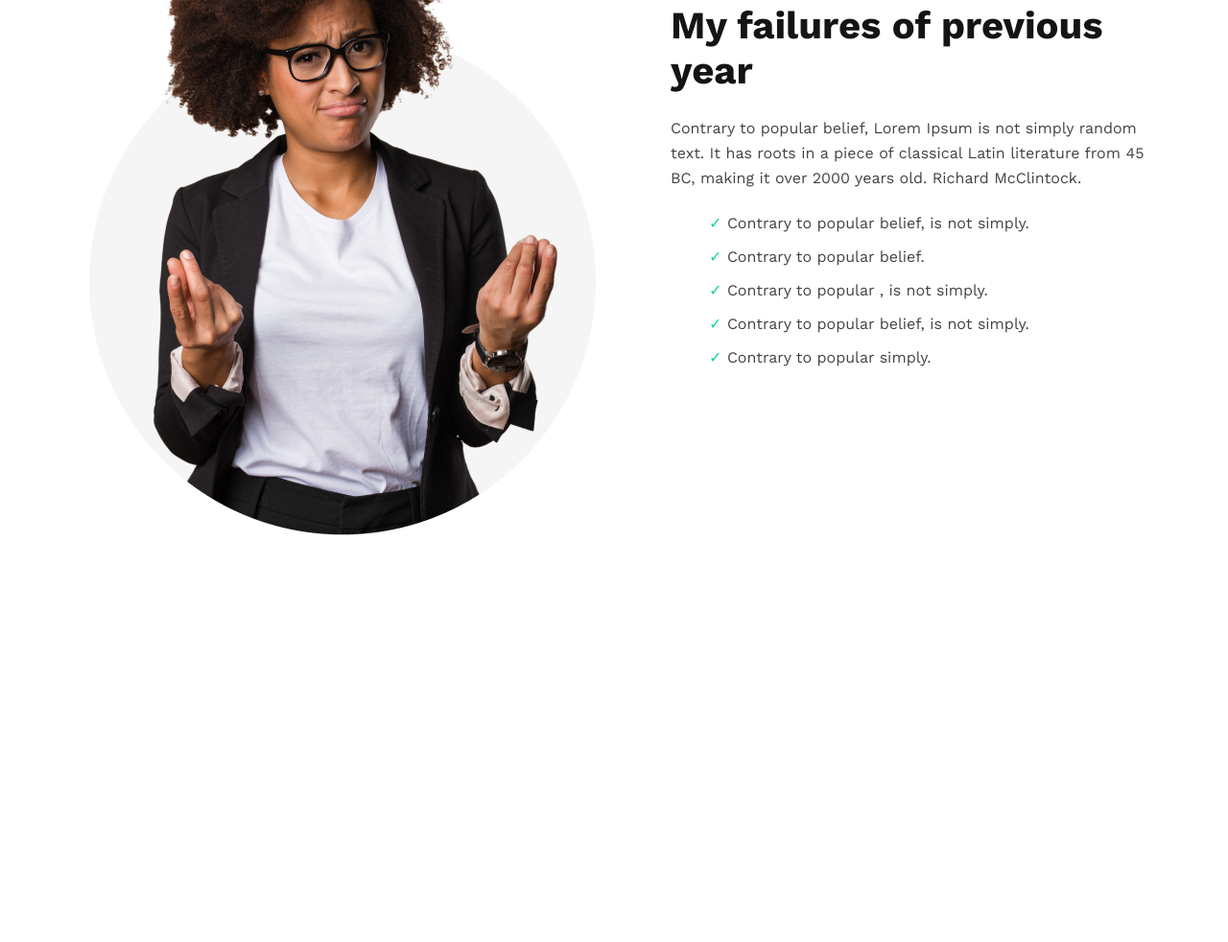
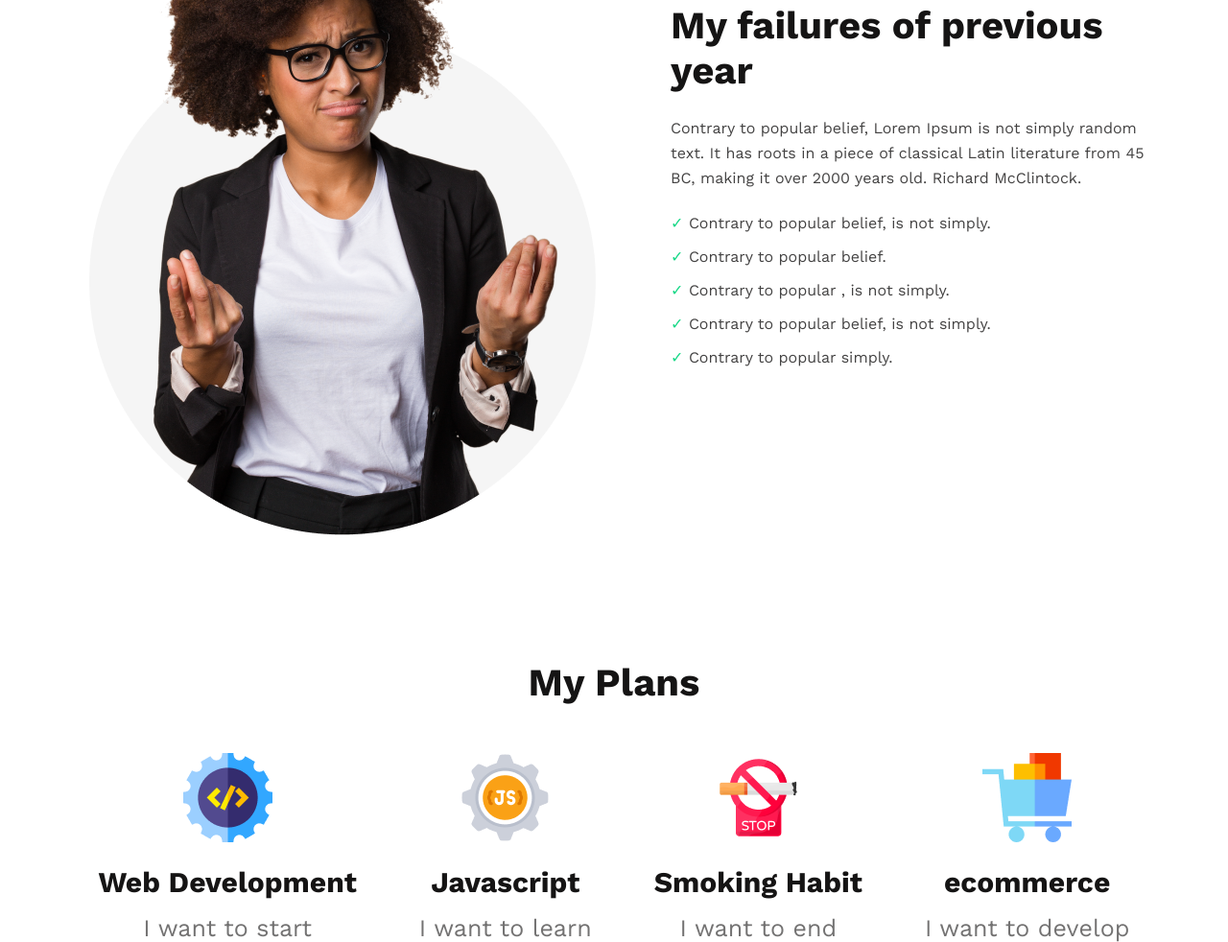
Before and after one commit to mdrakibulislam-hub/new-year-new-me-project, a plain HTML site: page index.html in a window 1280 px wide. Shown: the part 1156-2138 px from the top of the page at 96% size. Before the commit the page ends 1844 px from the top, so only its background shows below. Drawn offline with nearby package versions, Linux system fonts and the light colour scheme.

Commit message:
my-plans-section added

```diff
--- a/index.html
+++ b/index.html
@@ -37,6 +37,39 @@
                 </div>
             </section>
         </div>
+
+        <div class="my-plans">
+            <section class="my-plans-section">
+                <h1 class="plan-header">My Plans</h1>
+
+                    <div class="my-plan-items">
+                    <div class="web-development">
+                        <img src="images/icons/web.png" alt="" class="plan-image">
+                        <h1 class="plan-heading">Web Development</h1>
+                        <p class="plan-description">I want to start</p>
+                    </div>
+                    <div class="javascript">
+                        <img src="images/icons/js.png" alt="" class="plan-image">
+                        <h1 class="plan-heading">Javascript</h1>
+                        <p class="plan-description">I want to learn</p>
+                    </div>
+                    <div class="smocking-habit">
+                        <img src="images/icons/smoke.png" alt="" class="plan-image">
+                        <h1 class="plan-heading">Smoking Habit</h1>
+                        <p class="plan-description">I want to end</p>
+                    </div>
+                    <div class="ecommerce">
+                        <img src="images/icons/ecom.png" alt="" class="plan-image">
+                        <h1 class="plan-heading">ecommerce</h1>
+                        <p class="plan-description">I want to develop</p>
+                    </div>
+                    </div>
+
+
+            </section>
+        </div>
+
+
     </main>
 
     <footer>
--- a/styles/style.css
+++ b/styles/style.css
@@ -87,6 +87,7 @@ section{
 
 .my-failures-list{
     list-style: none;
+    margin:  0 0 0 -40px;
 }
 
 .my-failures-list li::before{
@@ -102,3 +103,36 @@ section{
 }
 
 /* my plans styles */
+
+.my-plan-items{
+    display: flex;
+    justify-content: center;
+    align-items: center;
+    text-align: center;
+}
+
+.my-plans-section .plan-header{
+    text-align: center;
+    margin: 130px 0 50px 0;
+    font-size: 40px;
+    font-weight: 700;
+    color: #151414;
+}
+
+
+.my-plans-section div img{
+    width: 92.96px;
+}
+
+.plan-heading{
+    font-size: 30px;
+    font-weight: 700;
+    color: #151414;
+    margin: 20px 0 16px 0;
+}
+
+.plan-description{
+    font-size: 25px;
+    font-weight: 500;
+    color: #737272;
+}
```
